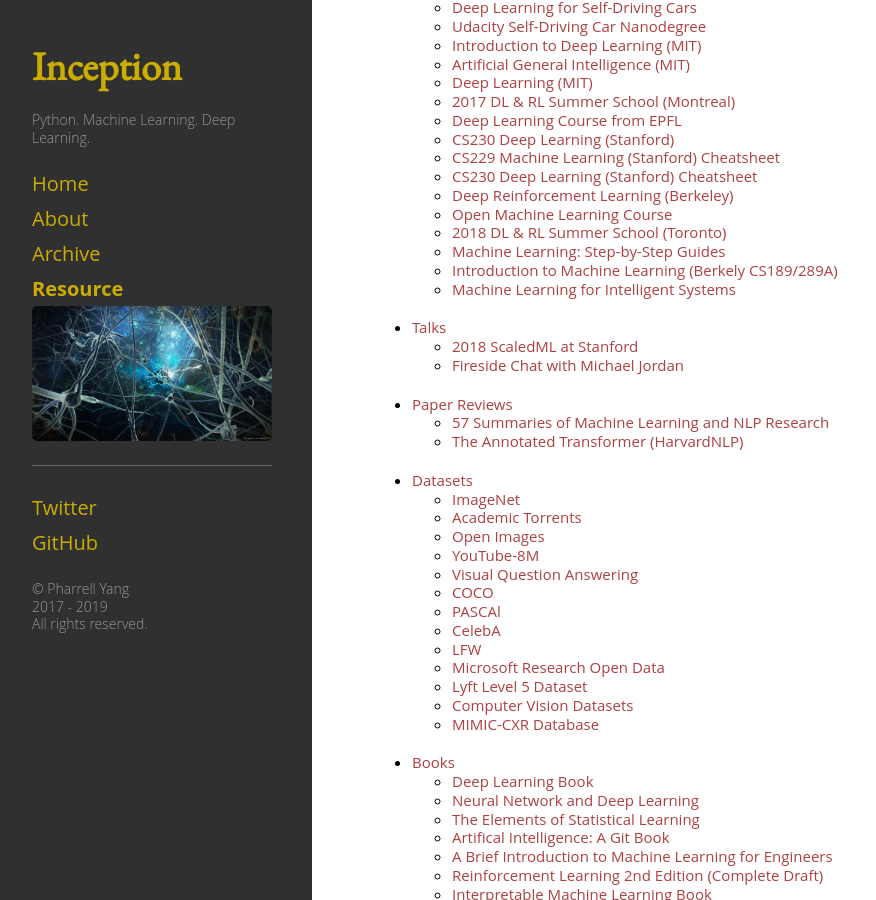
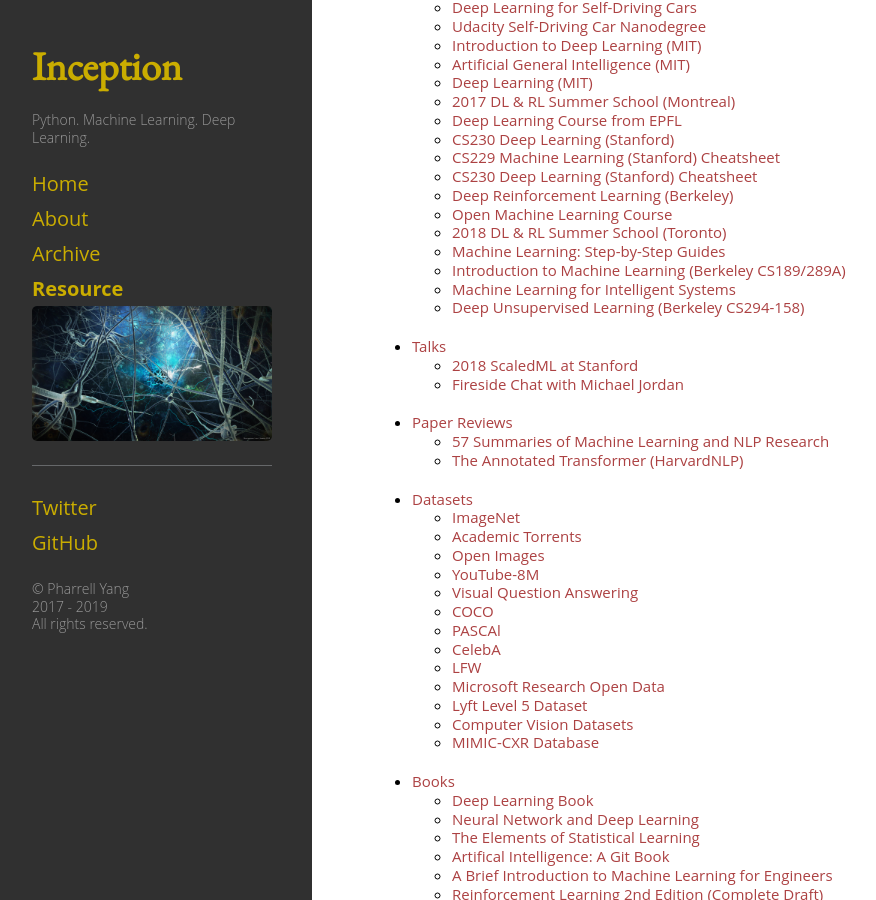
Before and after one commit to pharrellyhy/pharrellyhy.github.io.bakcup, a Jekyll site: the page built from resource.md, in a window 1280 px wide and 900 px high, scrolled down 2692 px. Shown: the whole window, without its empty margins (8-884 px from the left). Built offline with Jekyll 4.4.1, drawn with Linux system fonts in a browser that asks for light colours.

Commit message:
'updates resource'

```diff
--- a/_data/nav.yml
+++ b/_data/nav.yml
@@ -430,11 +430,14 @@
     - title: "Machine Learning: Step-by-Step Guides"
       url: "https://machinelearningmastery.com/start-here/"
 
-    - title: "Introduction to Machine Learning (Berkely CS189/289A)"
+    - title: "Introduction to Machine Learning (Berkeley CS189/289A)"
       url: "https://people.eecs.berkeley.edu/~jrs/189/"
 
     - title: "Machine Learning for Intelligent Systems"
       url: "http://www.cs.cornell.edu/courses/cs4780/2018fa/"
+
+    - title: "Deep Unsupervised Learning (Berkeley CS294-158)"
+      url: "https://sites.google.com/view/berkeley-cs294-158-sp19/home"
 
 
 - title: "Talks"
```
